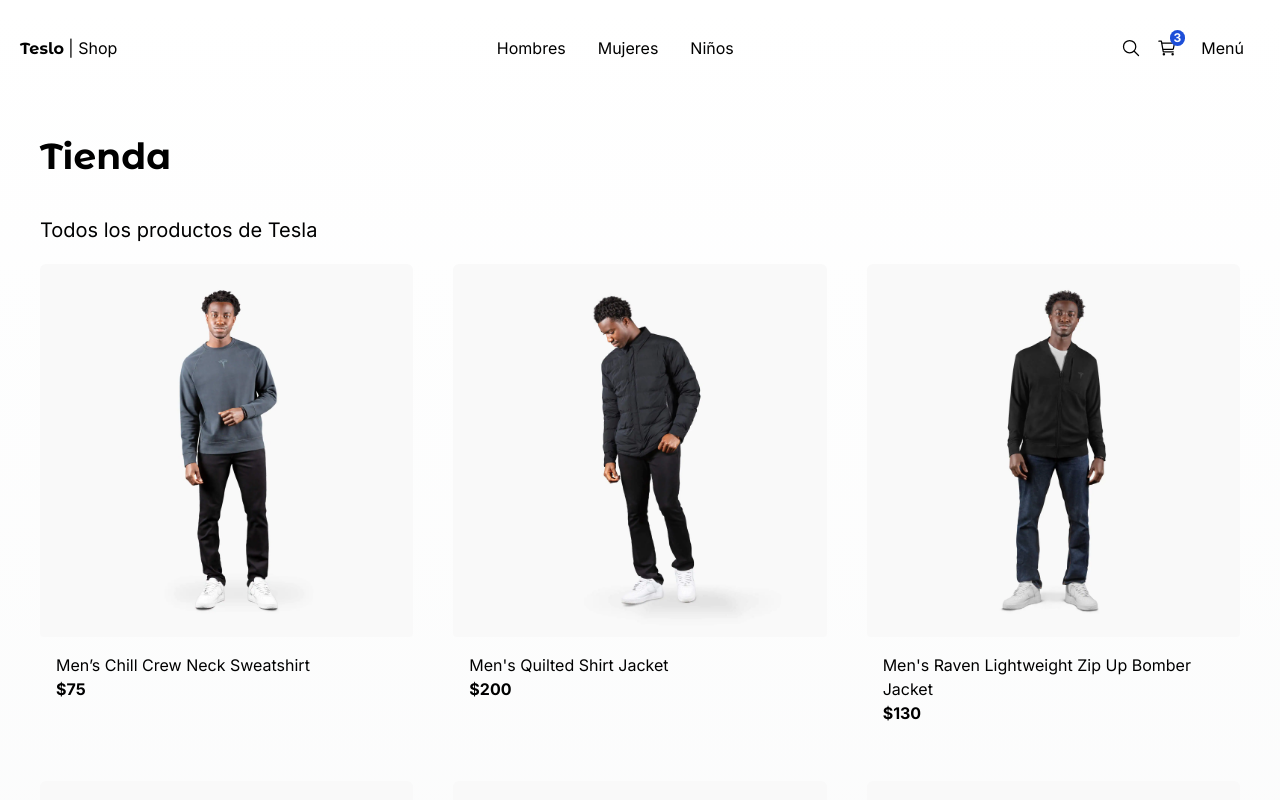
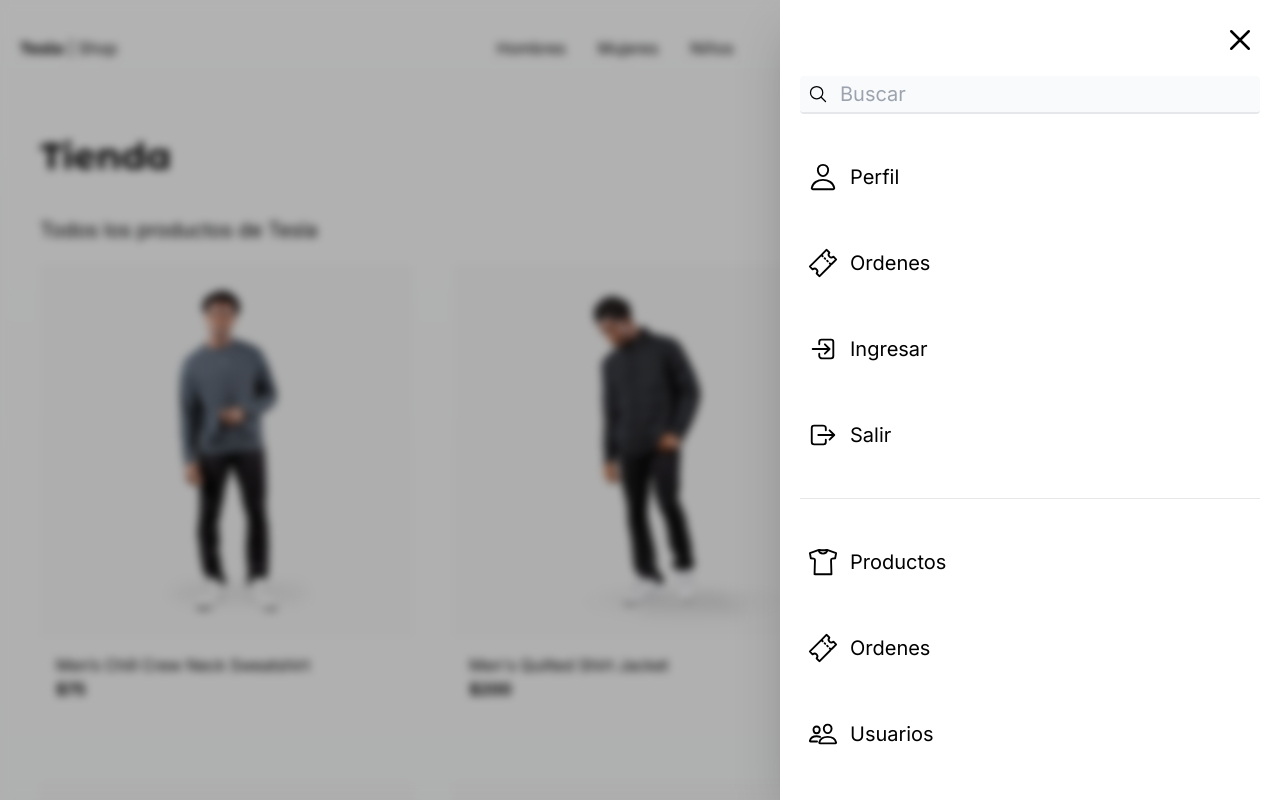
Before and after one commit to Ernestolop/NextEcommerce2, a Next.js app: page / in a window 1280 px wide. Shown: the top 800 px of the page. Built offline with nearby package versions, Linux system fonts and the light colour scheme.

Commit message:
feat:addMenuSidebar

```diff
--- a/src/app/(shop)/layout.jsx
+++ b/src/app/(shop)/layout.jsx
@@ -1,9 +1,10 @@
-import { TopMenu } from "@/components";
+import { TopMenu, Sidebar } from "@/components";
 
 const ShopLayout = ({ children }) => {
     return (
         <main className="min-h-screen">
             <TopMenu />
+            <Sidebar />
             <div className="px-0 sm:px-10">
                 {children}
             </div>
--- a/src/components/index.js
+++ b/src/components/index.js
@@ -3,3 +3,4 @@ export { default as NotFound } from './ui/not-found/NotFound';
 export { default as Title } from './ui/title/Title';
 export { default as ProductsGrid } from './products/products-grid/ProductsGrid';
 export { default as ProductGridItem } from './products/products-grid/ProductGridItem';
+export { default as Sidebar } from './ui/sidebar/Sidebar';
--- /dev/null
+++ b/src/components/ui/sidebar/Sidebar.jsx
@@ -0,0 +1,76 @@
+import Link from 'next/link';
+import { IoCloseOutline, IoSearchOutline, IoPersonOutline, IoTicketOutline, IoLogInOutline, IoLogOutOutline, IoShirtOutline, IoPeopleOutline } from 'react-icons/io5';
+
+const Sidebar = () => {
+    return (
+        <div>
+
+            <div className="fixed top-0 left-0 w-screen h-screen z-10 bg-black opacity-30"></div>
+            <div className="fade-in fixed top-0 left-0 w-screen h-screen z-10 backdrop-filter backdrop-blur-sm"></div>
+
+            <nav className="fixed p-5 right-0 top-0 w-[500px] h-screen bg-white z-20 shadow-2xl transform transition-all duration-300">
+                <IoCloseOutline size={40} className='absolute top-5 right-5 cursor-pointer' />
+                <div className='relative mt-14'>
+                    <IoSearchOutline size={20} className='absolute top-2 left-2' />
+                    <input
+                        type="search"
+                        placeholder='Buscar'
+                        className='w-full bg-gray-50 pl-10 py-1 pr-10 border-b-2 text-xl border-gray-200 focus:outline-none focus:border-blue-500 rounded'
+                    />
+                    <Link
+                        href="/"
+                        className='flex items-center mt-10 p-2 hover:bg-gray-100 rounded transition-all'
+                    >
+                        <IoPersonOutline size={30} />
+                        <span className='ml-3 text-xl'>Perfil</span>
+                    </Link>
+                    <Link
+                        href="/"
+                        className='flex items-center mt-10 p-2 hover:bg-gray-100 rounded transition-all'
+                    >
+                        <IoTicketOutline size={30} />
+                        <span className='ml-3 text-xl'>Ordenes</span>
+                    </Link>
+                    <Link
+                        href="/"
+                        className='flex items-center mt-10 p-2 hover:bg-gray-100 rounded transition-all'
+                    >
+                        <IoLogInOutline size={30} />
+                        <span className='ml-3 text-xl'>Ingresar</span>
+                    </Link>
+                    <Link
+                        href="/"
+                        className='flex items-center mt-10 p-2 hover:bg-gray-100 rounded transition-all'
+                    >
+                        <IoLogOutOutline size={30} />
+                        <span className='ml-3 text-xl'>Salir</span>
+                    </Link>
+                    <div className='w-full h-px bg-gray-200 my-10'></div>
+                    <Link
+                        href="/"
+                        className='flex items-center mt-10 p-2 hover:bg-gray-100 rounded transition-all'
+                    >
+                        <IoShirtOutline size={30} />
+                        <span className='ml-3 text-xl'>Productos</span>
+                    </Link>
+                    <Link
+                        href="/"
+                        className='flex items-center mt-10 p-2 hover:bg-gray-100 rounded transition-all'
+                    >
+                        <IoTicketOutline size={30} />
+                        <span className='ml-3 text-xl'>Ordenes</span>
+                    </Link>
+                    <Link
+                        href="/"
+                        className='flex items-center mt-10 p-2 hover:bg-gray-100 rounded transition-all'
+                    >
+                        <IoPeopleOutline size={30} />
+                        <span className='ml-3 text-xl'>Usuarios</span>
+                    </Link>
+                </div>
+            </nav>
+        </div>
+    )
+}
+
+export default Sidebar;
```
